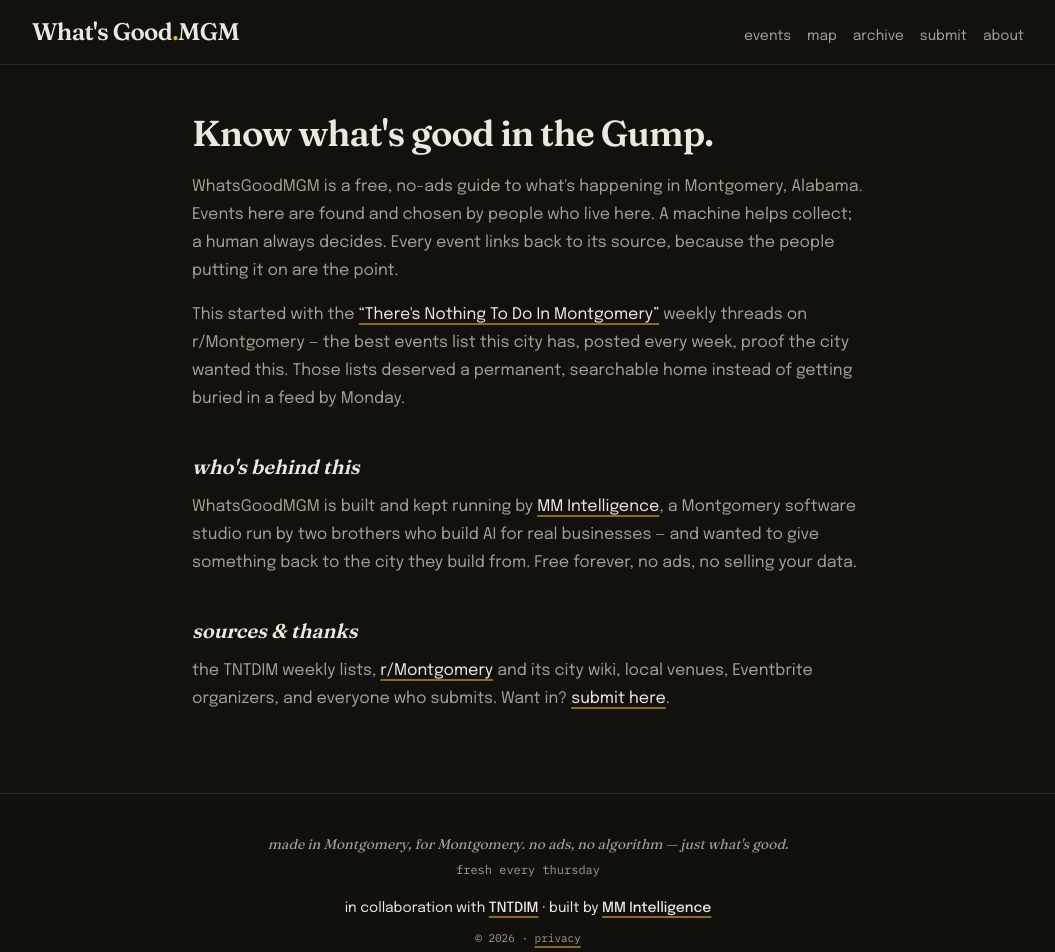
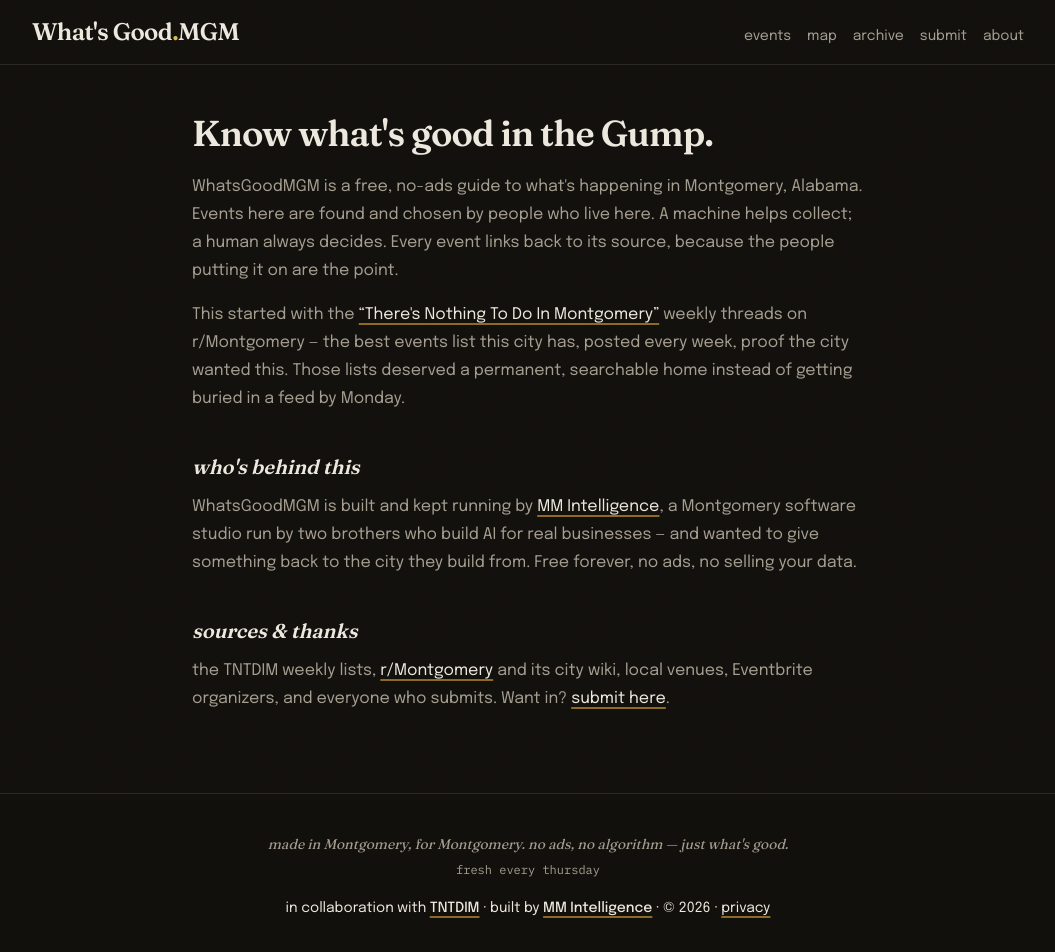
Before and after one commit to thebadcoder96/whatsgoodmgm, a Next.js app: page /about in a window 1280 px wide. Shown: the top 952 px of the page, without its empty margins (112-1167 px from the left). Built offline with nearby package versions, Linux system fonts and the light colour scheme.

Commit message:
fix: single-line footer credit

```diff
--- a/src/app/(site)/layout.tsx
+++ b/src/app/(site)/layout.tsx
@@ -41,9 +41,7 @@
           <a href="https://www.mmintelligence.ai" className="link-gold font-medium" target="_blank" rel="noopener noreferrer">
             MM Intelligence
           </a>
-        </p>
-        <p className="mt-3 font-mono text-[11px] text-[var(--ink-dim)]">
-          © 2026{' · '}
+          {' '}&middot; © 2026 &middot;{' '}
           <Link href="/privacy" className="link-gold">privacy</Link>
         </p>
       </footer>
```
